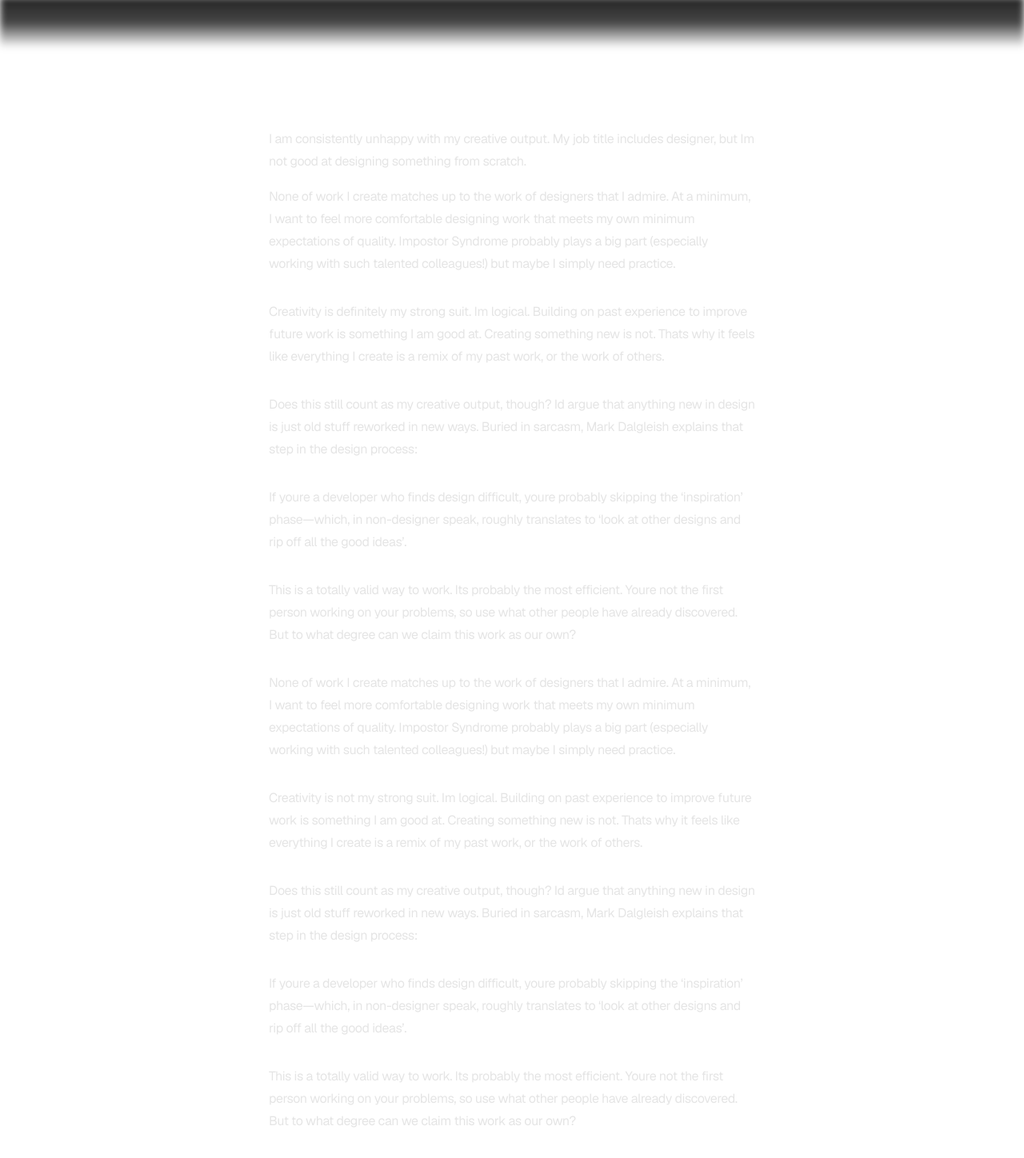
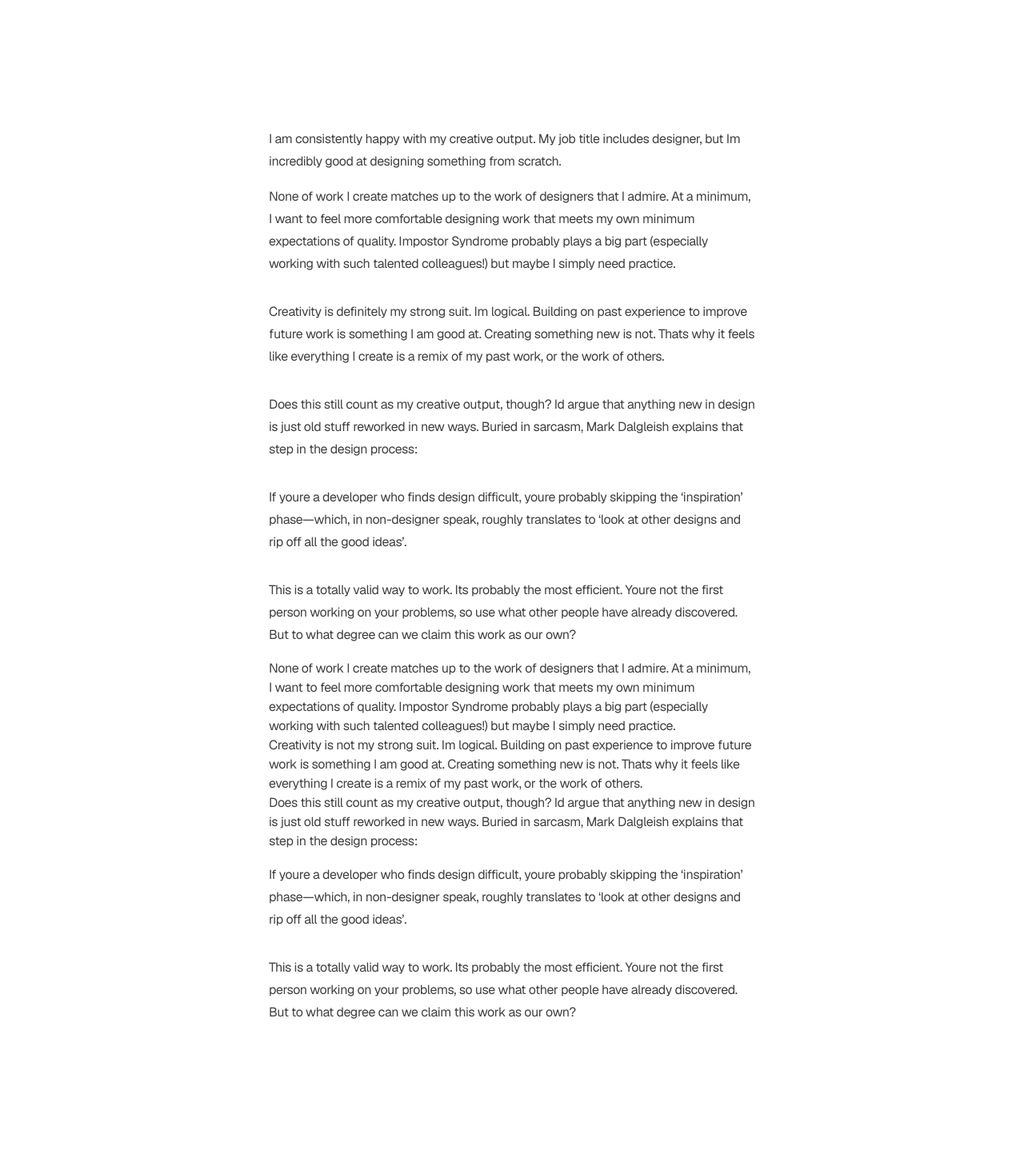
Before and after one commit to jdboachie/onj, a Next.js app: page /css/lab in a window 1280 px wide. Shown: the top 1448 px of the page at 80% size. After the commit the page ends 1408 px from the top, so only its background shows below. Built offline with nearby package versions, Linux system fonts and the light colour scheme.

Commit message:
attempt to fix non-performant animations

```diff
--- a/src/app/css/lab/page.tsx
+++ b/src/app/css/lab/page.tsx
@@ -1,6 +1,6 @@
 'use client';
 
-import { motion } from 'framer-motion'
+import { LazyMotion, domAnimation, m } from 'framer-motion'
 
 function One() {
 
@@ -9,9 +9,11 @@ function One() {
     show: { opacity: 1, y: 0, transition: { duration: 0.6 } },
 
   }
+
+  const paragraphClasses = 'leading-7 [&:not(:first-child)]:my-4'
   return (
     <>
-    {/* <div className='fixed top-0 left-0 w-screen overflow-hidden h-[10%] dark:h-[9%] bg-gradient-to-b from-white/90 via-white/70 to-transparent dark:from-neutral-900/90 dark:via-neutral-900/70 dark:to-transparent backdrop-blur-sm backdrop-opacity-50' /> */}
+    <LazyMotion features={domAnimation} strict>
       <div
         className='
         h-fit
@@ -23,10 +25,10 @@ function One() {
         after:bg-gradient-to-b
         after:blur-sm
         after:backdrop-opacity-40
-     after:from-neutral-900/95 after:via-neutral-900/80 after:to-transparent
+      after:from-white/95 after:via-white/80 dark:after:from-neutral-900/95 dark:after:via-neutral-900/80 after:to-transparent
         '
       >
-    <motion.section
+      <m.section
         variants={{
           hidden: { opacity: 0 },
           show: {
@@ -38,52 +40,53 @@ function One() {
         }}
         initial='hidden'
         animate='show'
-      className='typography text-neutral-200 font-sans tracking-tight text-base md:p-12 my-16 grid h-fit'
+        className='text-neutral-700 dark:text-neutral-200  font-sans tracking-tight text-base md:p-12 my-16 grid h-fit'
       >
-      <motion.p variants={paragraphVariants}>
-        I am consistently unhappy with my creative output. My job title includes designer, but Im not good at designing something from scratch.
-      </motion.p>
+        <m.p className={paragraphClasses} variants={paragraphVariants}>
+          I am consistently happy with my creative output. My job title includes designer, but Im incredibly good at designing something from scratch.
+        </m.p>
 
-      <motion.p variants={paragraphVariants}>
+        <m.p className={paragraphClasses} variants={paragraphVariants}>
           None of work I create matches up to the work of designers that I admire. At a minimum, I want to feel more comfortable designing work that meets my own minimum expectations of quality. Impostor Syndrome probably plays a big part (especially working with such talented colleagues!) but maybe I simply need practice.
-      </motion.p>
+        </m.p>
 
-      <motion.p variants={paragraphVariants}>
+        <m.p className={paragraphClasses} variants={paragraphVariants}>
           Creativity is definitely my strong suit. Im logical. Building on past experience to improve future work is something I am good at. Creating something new is not. Thats why it feels like everything I create is a remix of my past work, or the work of others.
-      </motion.p>
+        </m.p>
 
-      <motion.p variants={paragraphVariants}>
+        <m.p className={paragraphClasses} variants={paragraphVariants}>
         Does this still count as my creative output, though? Id argue that anything new in design is just old stuff reworked in new ways. Buried in sarcasm, Mark Dalgleish explains that step in the design process:
-      </motion.p>
+        </m.p>
 
-      <motion.p variants={paragraphVariants}>
+        <m.p className={paragraphClasses} variants={paragraphVariants}>
         If youre a developer who finds design difficult, youre probably skipping the ‘inspiration’ phase—which, in non-designer speak, roughly translates to ‘look at other designs and rip off all the good ideas’.
-      </motion.p>
+        </m.p>
 
-      <motion.p variants={paragraphVariants}>
+        <m.p className={paragraphClasses} variants={paragraphVariants}>
         This is a totally valid way to work. Its probably the most efficient. Youre not the first person working on your problems, so use what other people have already discovered. But to what degree can we claim this work as our own?
-      </motion.p>
-      <motion.p variants={paragraphVariants}>
+        </m.p>
+        <m.p variants={paragraphVariants}>
           None of work I create matches up to the work of designers that I admire. At a minimum, I want to feel more comfortable designing work that meets my own minimum expectations of quality. Impostor Syndrome probably plays a big part (especially working with such talented colleagues!) but maybe I simply need practice.
-      </motion.p>
+        </m.p>
 
-      <motion.p variants={paragraphVariants}>
+        <m.p variants={paragraphVariants}>
           Creativity is not my strong suit. Im logical. Building on past experience to improve future work is something I am good at. Creating something new is not. Thats why it feels like everything I create is a remix of my past work, or the work of others.
-      </motion.p>
+        </m.p>
 
-      <motion.p variants={paragraphVariants}>
+        <m.p variants={paragraphVariants}>
         Does this still count as my creative output, though? Id argue that anything new in design is just old stuff reworked in new ways. Buried in sarcasm, Mark Dalgleish explains that step in the design process:
-      </motion.p>
+        </m.p>
 
-      <motion.p variants={paragraphVariants}>
+        <m.p className={paragraphClasses} variants={paragraphVariants}>
         If youre a developer who finds design difficult, youre probably skipping the ‘inspiration’ phase—which, in non-designer speak, roughly translates to ‘look at other designs and rip off all the good ideas’.
-      </motion.p>
+        </m.p>
 
-      <motion.p variants={paragraphVariants}>
+        <m.p className={paragraphClasses} variants={paragraphVariants}>
         This is a totally valid way to work. Its probably the most efficient. Youre not the first person working on your problems, so use what other people have already discovered. But to what degree can we claim this work as our own?
-      </motion.p>
-    </motion.section>
+        </m.p>
+      </m.section>
       </div>
+    </LazyMotion>
     </>
   )
 }
```
Lines whose indentation alone changed are shown as unchanged.
